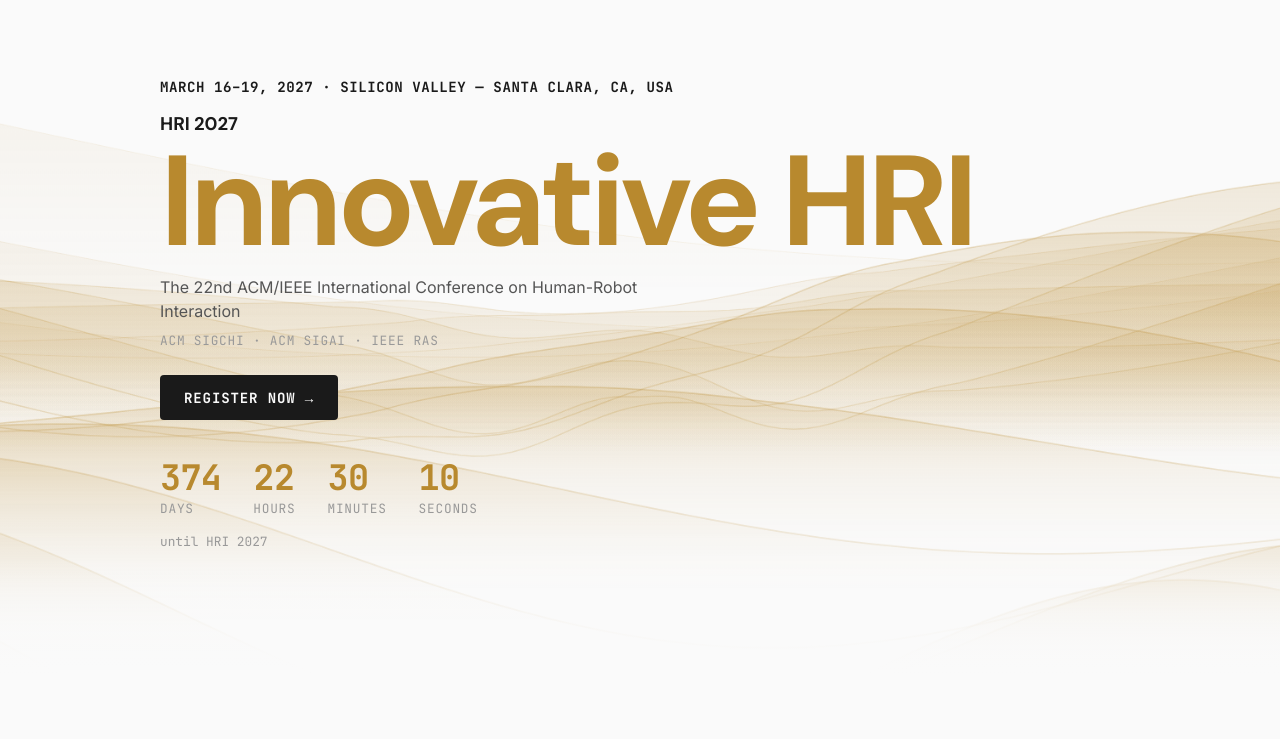
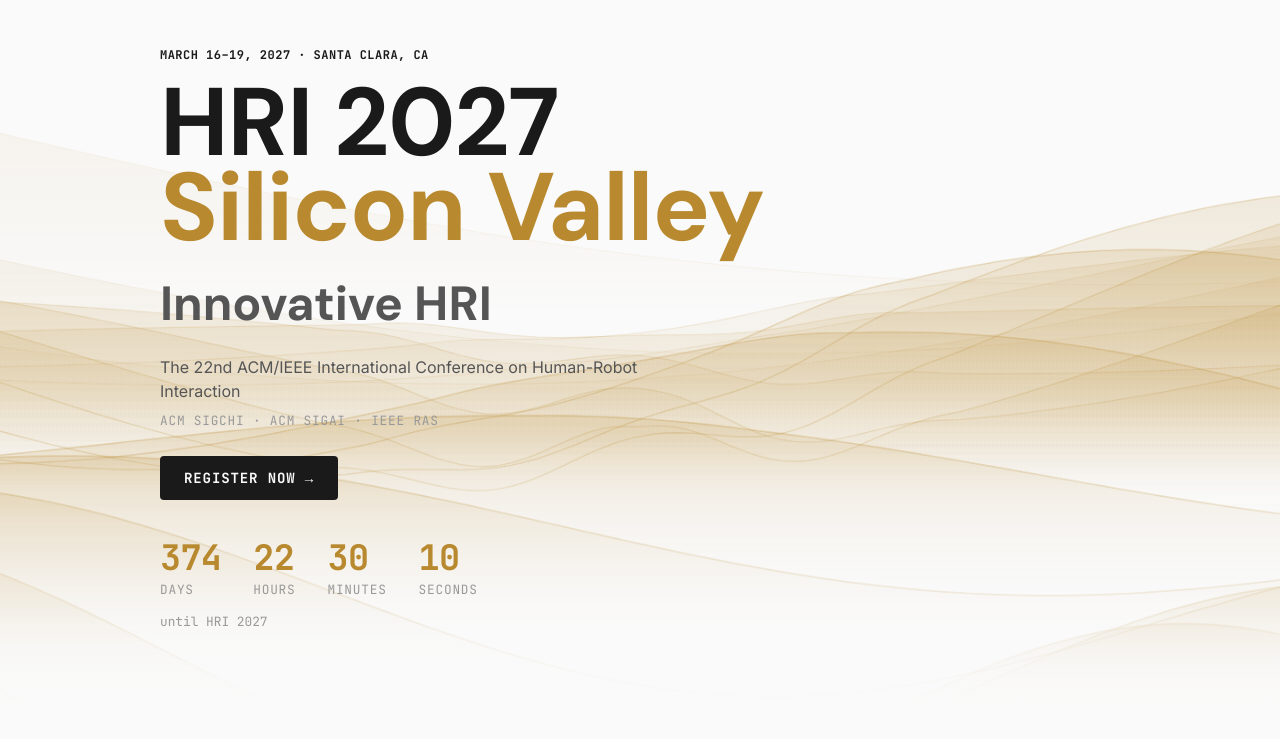
Before and after one commit to jonathanota/HRI-2027-website, a plain HTML site: page index.html in a window 1280 px wide. Shown: the part 56-795 px from the top of the page. Drawn offline with Linux system fonts and the light colour scheme; no server answers; animation ran at ten frames a second.

Commit message:
feat: switch to v5 stacked identity layout

```diff
--- a/index.html
+++ b/index.html
@@ -8,6 +8,13 @@
   <link rel="preconnect" href="https://fonts.gstatic.com" crossorigin>
   <link href="https://fonts.googleapis.com/css2?family=Inter:wght@400;500;600;700&family=JetBrains+Mono:wght@400;700&family=DM+Sans:ital,opsz,wght@0,9..40,400;0,9..40,700;1,9..40,400&display=swap" rel="stylesheet">
   <link rel="stylesheet" href="style-b.css">
+<style>
+.hero-date-sm { font-family: var(--font-mono); font-size: 0.75rem; font-weight: 700; text-transform: uppercase; letter-spacing: 0.04em; margin-bottom: 1rem; }
+.hero-title-stacked { font-family: var(--font-display); font-weight: 700; line-height: 0.88; letter-spacing: -0.04em; margin-bottom: 1rem; }
+.title-line-1 { display: block; font-size: clamp(3rem, 9vw, 6rem); color: var(--text); }
+.title-line-2 { display: block; font-size: clamp(3rem, 9vw, 6rem); color: var(--accent); }
+.hero-theme-line { font-family: var(--font-display); font-size: clamp(2rem, 5vw, 3rem); font-weight: 700; color: var(--text-sec); margin-bottom: 0.75rem; }
+</style>
 </head>
 <body>
   <nav class="nav">
@@ -27,9 +34,9 @@
   <section class="hero">
     <canvas id="terrain" class="terrain-canvas" aria-hidden="true"></canvas>
     <div class="hero-content">
-      <p class="hero-date">March 16–19, 2027 · Silicon Valley — Santa Clara, CA, USA</p>
-      <p class="hero-conf-name">HRI 2027</p>
-      <h1 class="hero-title">Innovative HRI</h1>
+      <p class="hero-date-sm">March 16–19, 2027 · Santa Clara, CA</p>
+      <h1 class="hero-title-stacked"><span class="title-line-1">HRI 2027</span><span class="title-line-2">Silicon Valley</span></h1>
+      <p class="hero-theme-line">Innovative HRI</p>
       <p class="hero-edition">The 22nd ACM/IEEE International Conference on Human-Robot Interaction</p>
       <p class="hero-orgs">ACM SIGCHI · ACM SIGAI · IEEE RAS</p>
       <a href="#" class="hero-cta">Register Now →</a>
```
